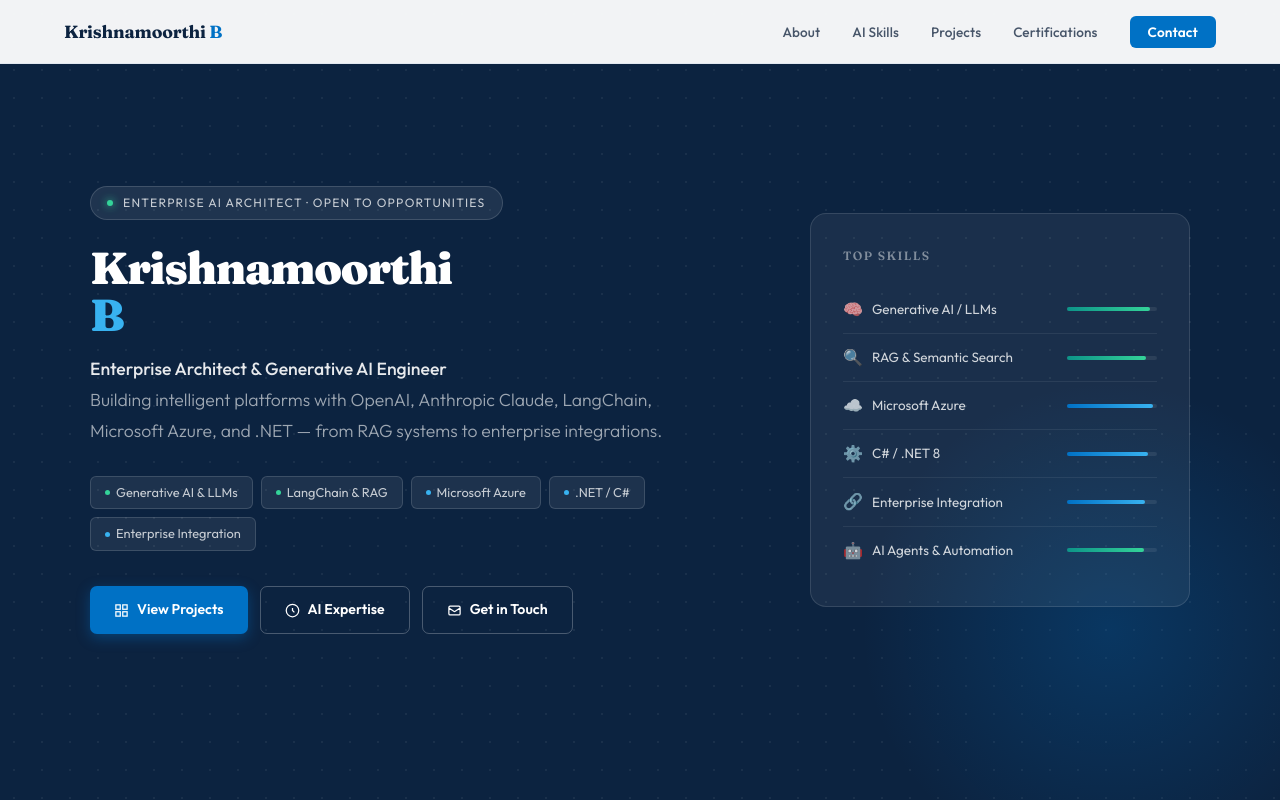
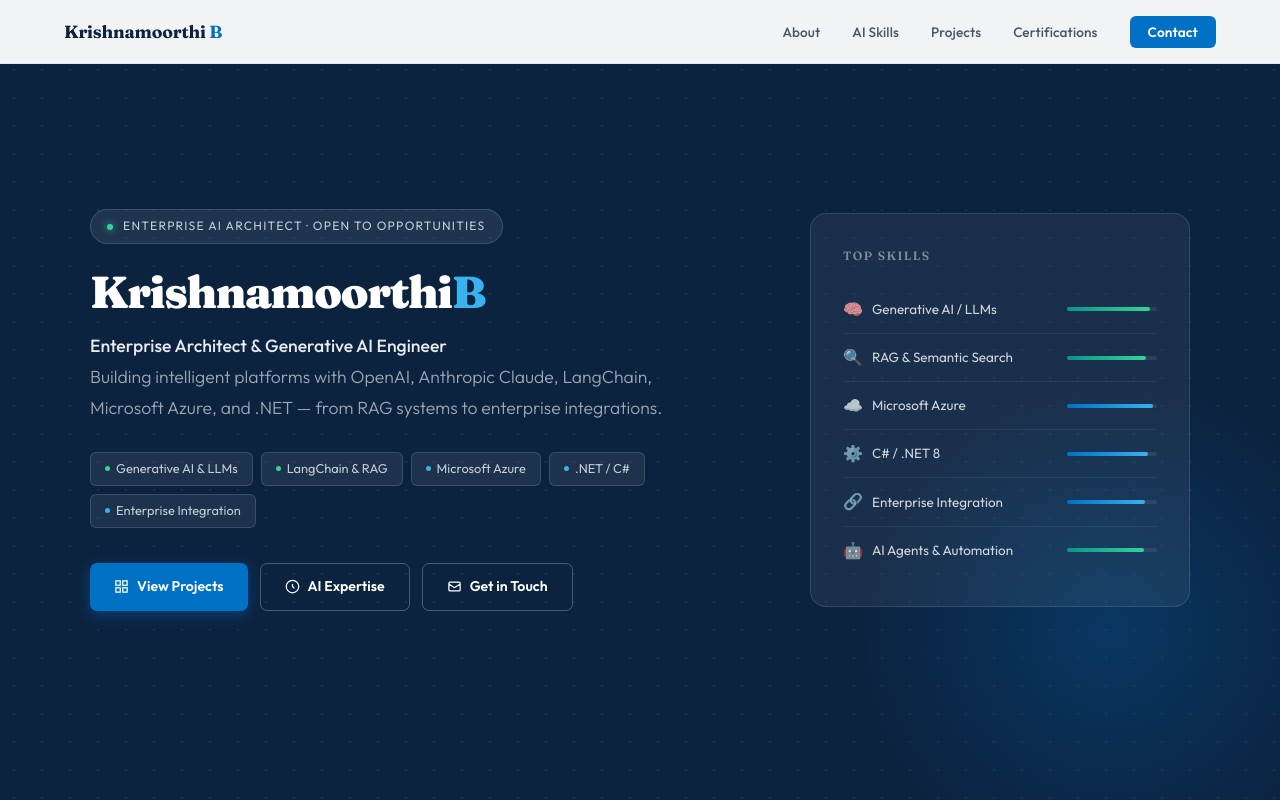
Before and after one commit to krishna-ai-tech/krishna-ai-tech.github.io, a plain HTML site: page index.html in a window 1280 px wide. Shown: the top 801 px of the page. Drawn offline with Linux system fonts and the light colour scheme.

Commit message:
Update index.html

```diff
--- a/index.html
+++ b/index.html
@@ -575,7 +575,7 @@
       </div>
 
       <h1 class="hero-name">
-        Krishnamoorthi<br/><span class="highlight">B</span>
+        Krishnamoorthi<span class="highlight">B</span>
       </h1>
 
       <p class="hero-title">
```
